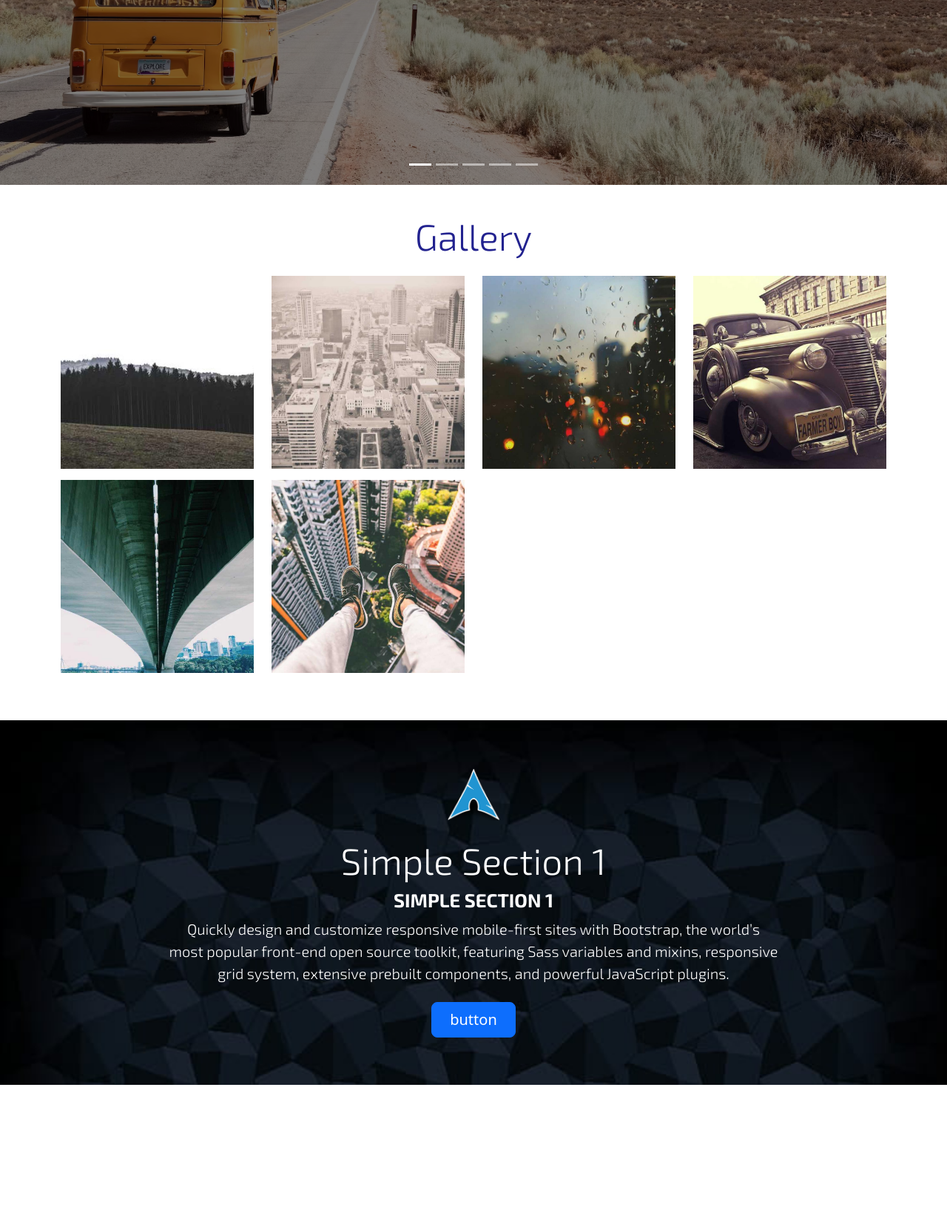
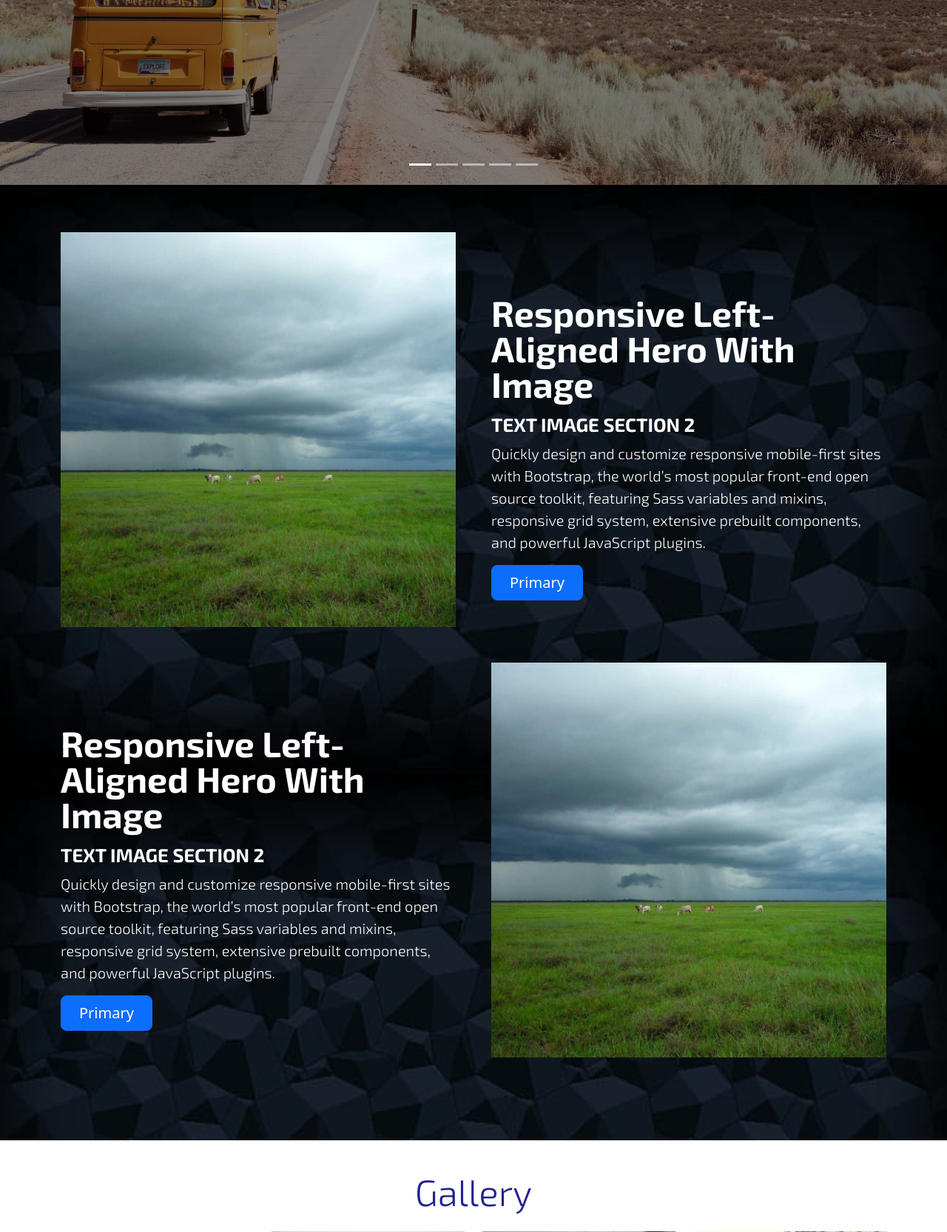
Before and after one commit to 22stefann/project, a PHP site: page / in a window 1280 px wide. Shown: the part 1447-3113 px from the top of the page at 74% size. Before the commit the page ends 2914 px from the top, so only its background shows below. Run offline with PHP 8.4, Linux system fonts and the light colour scheme; some libraries are stand-ins or nearby versions; some web fonts are replaced.

Commit message:
Added text image sections

```diff
--- /dev/null
+++ b/components/homepage/text_image_section.php
@@ -0,0 +1,21 @@
+<style>
+    #text_image_section {
+        background-color: aliceblue;
+        background-image: url("custom/<?php echo $text_image_section_1_bg_url; ?>");
+        background-size: <?php echo $text_image_section_1_bg_size; ?>;
+        background-attachment: <?php echo $text_image_section_1_bg_attachment; ?>;
+        background-repeat: <?php echo $text_image_section_1_bg_repeat; ?>;
+        h2 {
+            color: <?php echo $text_image_section_1_title_color; ?>;
+        }
+        h3 {
+            color: <?php echo $text_image_section_1_subtitle_color; ?>;
+        }
+        p {
+            color: <?php echo $text_image_section_1_text_color; ?>;
+        }
+    }
+</style>
+<div class="container col-xxl-8 all-section-style">
+    <?php echo !empty( $text_image_section_1_html ) ? $text_image_section_1_html : ""; ?>
+</div>
--- /dev/null
+++ b/components/homepage/text_image_section_2.php
@@ -0,0 +1,21 @@
+<style>
+    #text_image_section_2 {
+        background-color: aliceblue;
+        background-image: url("custom/<?php echo $text_image_section_2_bg_url; ?>");
+        background-size: <?php echo $text_image_section_2_bg_size; ?>;
+        background-attachment: <?php echo $text_image_section_2_bg_attachment; ?>;
+        background-repeat: <?php echo $text_image_section_2_bg_repeat; ?>;
+        h2 {
+            color: <?php echo $text_image_section_2_title_color; ?>;
+        }
+        h3 {
+            color: <?php echo $text_image_section_2_subtitle_color; ?>;
+        }
+        p {
+            color: <?php echo $text_image_section_2_text_color; ?>;
+        }
+    }
+</style>
+<div class="container col-xxl-8 all-section-style">
+    <?php echo !empty( $text_image_section_2_html ) ? $text_image_section_2_html : ""; ?>
+</div>
--- a/config.php
+++ b/config.php
@@ -237,8 +237,10 @@
         "slideshow_bootstrap",
         #"slideshow_v1",
         #"simple_section_2",
+        "text_image_section_2",
         "gallery_v1",
         "simple_section_1",
+        "text_image_section",
         #"gallery_v2"
     );
 
@@ -476,4 +478,107 @@ $simple_section_3_html = <<<HTML
 HTML;
 
 
+####################################################################
+#################### TEXT IMAGE SECTION 1 ##########################
+####################################################################
+//simple section title color
+$text_image_section_1_title_color = "#fff";
+//simple section subtitle color
+$text_image_section_1_subtitle_color = "#fff";
+//simple section text color
+$text_image_section_1_text_color = "#fff";
+//simple section bg color
+$text_image_section_1_bg_color = "#000";
+//simple section image url
+$text_image_section_1_bg_url = "default_section_back.jpg";
+//simple section image attachment
+$text_image_section_1_bg_attachment = "fixed";
+//simple section image size
+$text_image_section_1_bg_size = "cover";
+//simple section image repeat
+$text_image_section_1_bg_repeat = "no-repeat";
+//simple section html
+$text_image_section_1_html = <<<HTML
+
+<div class="row align-items-center g-5 py-5">
+    <div class="col-12 col-sm-6 col-lg-6 m-auto">
+    <img src="custom/gallery/gallery_7.jpg" class="d-block mx-lg-auto img-fluid" alt="Bootstrap Themes" width="700" height="500" loading="lazy">
+    </div>
+    <div class="col-12 col-sm-6 col-lg-6">
+    <h2 class="display-5 fw-bold lh-1 mb-3 subtitle-h2">Responsive left-aligned hero with image</h2>
+    <h3 class="title-h3">Text image section 1</h3>
+    <p class="lead">Quickly design and customize responsive mobile-first sites with Bootstrap, the world’s most popular front-end open source toolkit, featuring Sass variables and mixins, responsive grid system, extensive prebuilt components, and powerful JavaScript plugins.</p>
+    <div class="d-grid gap-2 d-md-flex justify-content-md-start">
+        <button type="button" class="btn btn-primary btn-lg px-4 me-md-2">Primary</button>
+    </div>
+    </div>
+</div>
+<div class="row align-items-center g-5 py-5">
+    <div class="col-12 col-sm-6 col-lg-6">
+    <h2 class="display-5 fw-bold lh-1 mb-3 subtitle-h2">Responsive left-aligned hero with image</h2>
+    <h3 class="title-h3">Text image section 1</h3>
+    <p class="lead">Quickly design and customize responsive mobile-first sites with Bootstrap, the world’s most popular front-end open source toolkit, featuring Sass variables and mixins, responsive grid system, extensive prebuilt components, and powerful JavaScript plugins.</p>
+    <div class="d-grid gap-2 d-md-flex justify-content-md-start">
+        <button type="button" class="btn btn-primary btn-lg px-4 me-md-2">Primary</button>
+    </div>
+    </div>
+    <div class="col-12 col-sm-6 col-lg-6 m-auto">
+    <img src="custom/gallery/gallery_7.jpg" class="d-block mx-lg-auto img-fluid" alt="Bootstrap Themes" width="700" height="500" loading="lazy">
+    </div>
+</div>
+
+HTML;
+
+
+####################################################################
+#################### TEXT IMAGE SECTION 1 ##########################
+####################################################################
+//simple section title color
+$text_image_section_2_title_color = "#fff";
+//simple section subtitle color
+$text_image_section_2_subtitle_color = "#fff";
+//simple section text color
+$text_image_section_2_text_color = "#fff";
+//simple section bg color
+$text_image_section_2_bg_color = "#000";
+//simple section image url
+$text_image_section_2_bg_url = "default_section_back.jpg";
+//simple section image attachment
+$text_image_section_2_bg_attachment = "fixed";
+//simple section image size
+$text_image_section_2_bg_size = "cover";
+//simple section image repeat
+$text_image_section_2_bg_repeat = "no-repeat";
+//simple section html
+$text_image_section_2_html = <<<HTML
+
+<div class="row align-items-center g-5 py-5">
+    <div class="col-12 col-sm-6 col-lg-6 m-auto">
+    <img src="custom/gallery/gallery_7.jpg" class="d-block mx-lg-auto img-fluid" alt="Bootstrap Themes" width="700" height="500" loading="lazy">
+    </div>
+    <div class="col-12 col-sm-6 col-lg-6">
+    <h2 class="display-5 fw-bold lh-1 mb-3 subtitle-h2">Responsive left-aligned hero with image</h2>
+    <h3 class="title-h3">Text image section 2</h3>
+    <p class="lead">Quickly design and customize responsive mobile-first sites with Bootstrap, the world’s most popular front-end open source toolkit, featuring Sass variables and mixins, responsive grid system, extensive prebuilt components, and powerful JavaScript plugins.</p>
+    <div class="d-grid gap-2 d-md-flex justify-content-md-start">
+        <button type="button" class="btn btn-primary btn-lg px-4 me-md-2">Primary</button>
+    </div>
+    </div>
+</div>
+<div class="row align-items-center g-5 py-5">
+    <div class="col-12 col-sm-6 col-lg-6">
+    <h2 class="display-5 fw-bold lh-1 mb-3 subtitle-h2">Responsive left-aligned hero with image</h2>
+    <h3 class="title-h3">Text image section 2</h3>
+    <p class="lead">Quickly design and customize responsive mobile-first sites with Bootstrap, the world’s most popular front-end open source toolkit, featuring Sass variables and mixins, responsive grid system, extensive prebuilt components, and powerful JavaScript plugins.</p>
+    <div class="d-grid gap-2 d-md-flex justify-content-md-start">
+        <button type="button" class="btn btn-primary btn-lg px-4 me-md-2">Primary</button>
+    </div>
+    </div>
+    <div class="col-12 col-sm-6 col-lg-6 m-auto">
+    <img src="custom/gallery/gallery_7.jpg" class="d-block mx-lg-auto img-fluid" alt="Bootstrap Themes" width="700" height="500" loading="lazy">
+    </div>
+</div>
+
+HTML;
+
 ?>
--- a/index.php
+++ b/index.php
@@ -38,7 +38,7 @@
         } ?>
     </section>
     <?php foreach( $homepageSection as $one_section ) : ?>
-        <section>
+        <section id="<?php echo $one_section; ?>">
             <?php require_once 'components/homepage/'.$one_section.'.php'; ?>
         </section>
     <?php endforeach; ?>
```
